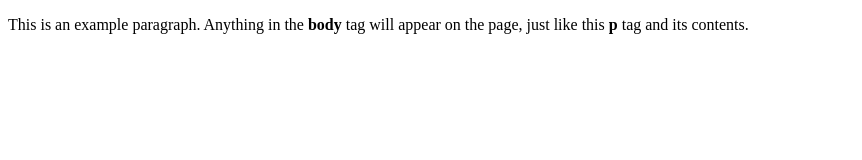
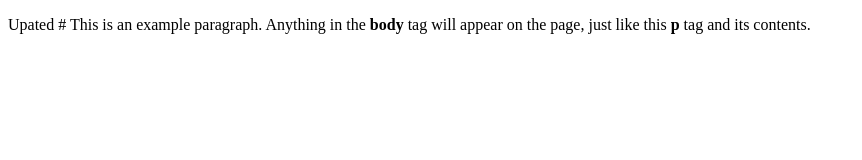
Before and after one commit to nasser-rashed/Apollo, a plain HTML site: page index.html in a window 1280 px wide. Shown: the whole page, without its empty margins (0-862 px from the left). Drawn offline with Linux system fonts and the light colour scheme.

Commit message:
updated index.html from terminal

```diff
--- a/index.html
+++ b/index.html
@@ -4,6 +4,6 @@
     <title>This is the title of the webpage!</title>
   </head>
   <body>
-    <p>This is an example paragraph. Anything in the <strong>body</strong> tag will appear on the page, just like this <strong>p</strong> tag and its contents.</p>
+    <p> Upated #  This is an example paragraph. Anything in the <strong>body</strong> tag will appear on the page, just like this <strong>p</strong> tag and its contents.</p>
   </body>
 </html>
```
